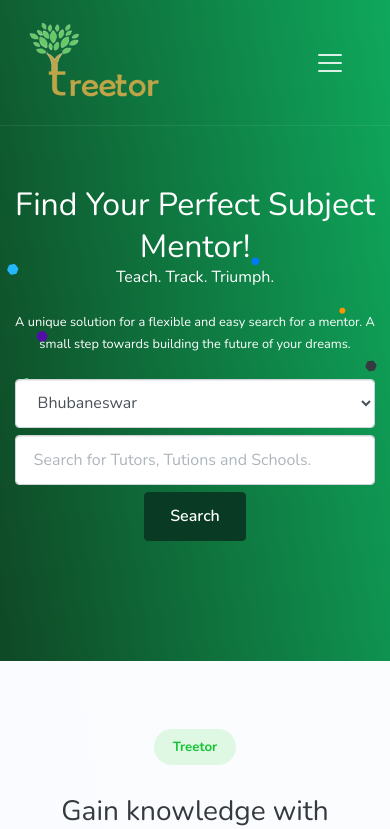
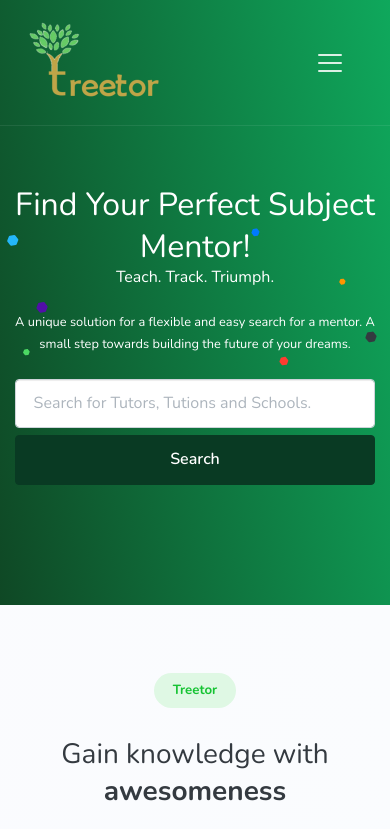
Before and after one commit to pseudo-sm/treetor, a Django app: page / in a window 390 px wide. Shown: the top 829 px of the page. Run offline with Django 3.2, Linux system fonts and the light colour scheme; some libraries are stand-ins or nearby versions.

Commit message:
Home page UI Update

```diff
--- a/treetorapp/templates/index.html
+++ b/treetorapp/templates/index.html
@@ -1,7 +1,7 @@
 <html>
 
     <head>
-        <!-- sas -->
+        <!-- Index UI Chnaged-->
         <link rel="stylesheet" href="../static/css/bootstrap.min.css">
         <link rel="stylesheet" href="../static/css/atom-one-dark.css">
         <link rel="stylesheet" href="../static/css/theme.css">
@@ -65,6 +65,8 @@
                                 <div class="collapse navbar-collapse" id="navbar-main-collapse">
                                     <ul class="navbar-nav align-items-lg-center ml-lg-auto">
                                         <li class="nav-item mr-0">
+                                                <a href="{% url 'signin' %}"  class="nav-link d-lg-none">LogIn</a>
+
                                             <a class="btn btn-sm btn-white btn-circle btn-icon d-none d-lg-inline-flex" href="{% url 'signin' %}">
                                                 <span class="btn-inner--icon"><i class="fas fa-sign-in-alt fa-2x"></i></span>
                                                 <span class="btn-inner--text" style="text-align: center;font-size: 20px">Log in</span>
@@ -73,6 +75,7 @@
                                         </li>
                                         &nbsp;&nbsp;
                                         <li class="nav-item mr-1">
+                                                <a href="{% url 'signup' %}"  class="nav-link d-lg-none">Register</a>
                                             <a class="btn btn-sm btn-white btn-circle btn-icon d-none d-lg-inline-flex" href="{% url 'signup' %}">
                                                 <span class="btn-inner--icon"><i class="fas fa-sign-in-alt fa-2x"></i></span>
                                                 <span class="btn-inner--text" style="text-align: center;font-size: 20px">Register</span>
@@ -137,16 +140,12 @@
                                     <form action="{% url 'search' %}" >
                                       <div class="form-row">
 
-                                        <div class=" col-sm-12 col-md-3" style="margin-top:2%">
-                                            <select class="form-control">
-                                                <option>Bhubaneswar</option>
-                                            </select>
-                                        </div>
+
                                           <div class="col-sm-12 col-md-7" style="margin-top:2%">
                                           <input type="text" name="search" class="form-control" placeholder="Search for Tutors, Tutions and Schools.">
                                         </div>
-                                        <div class="col" style="margin-top:2%">
-                                          <button type="submit" class="btn btn-dark mb-2">Search</button>
+                                        <div class="col-md-2 col-sm-12" style="margin-top:2%;width:100% important!">
+                                          <button type="submit" class="btn btn-dark mb-2" style="width:100%">Search</button>
                                         </div>
                                       </div>
                                     </form>
```
